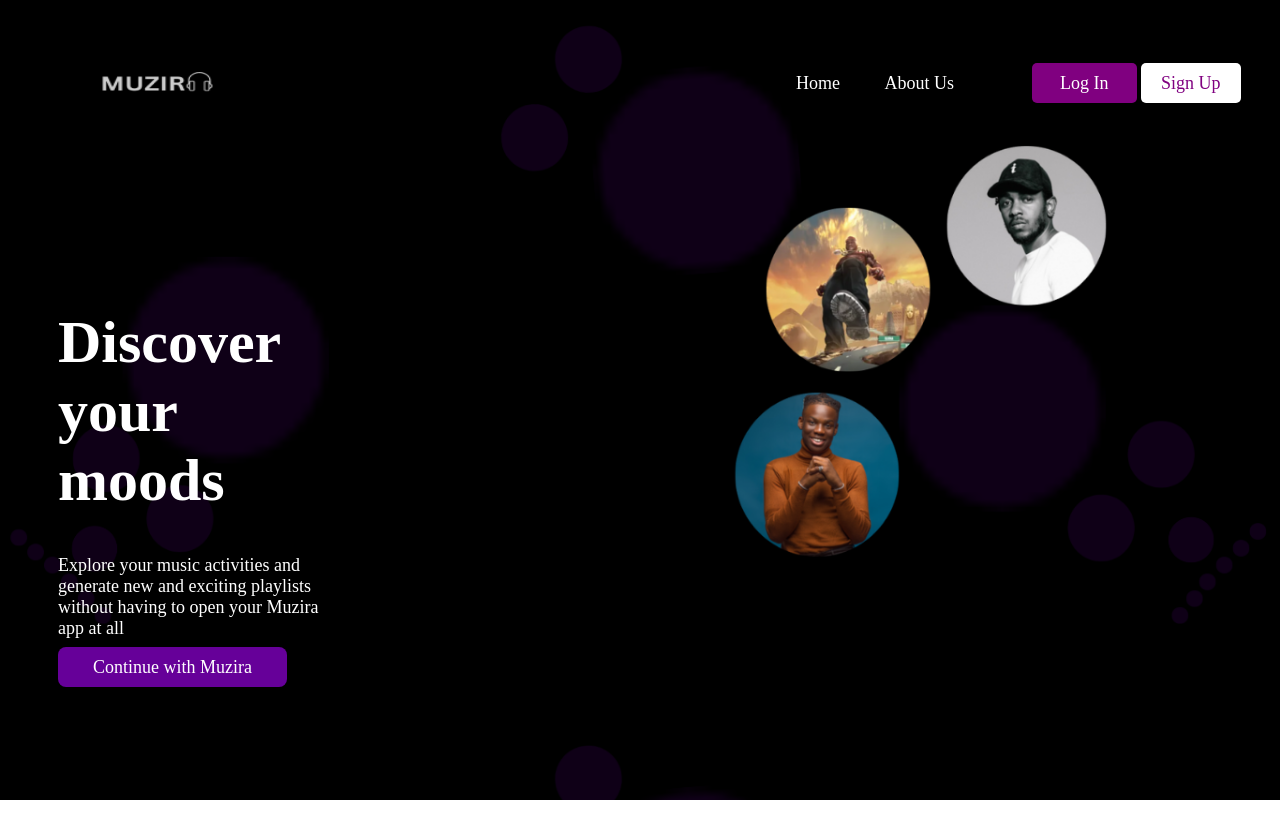
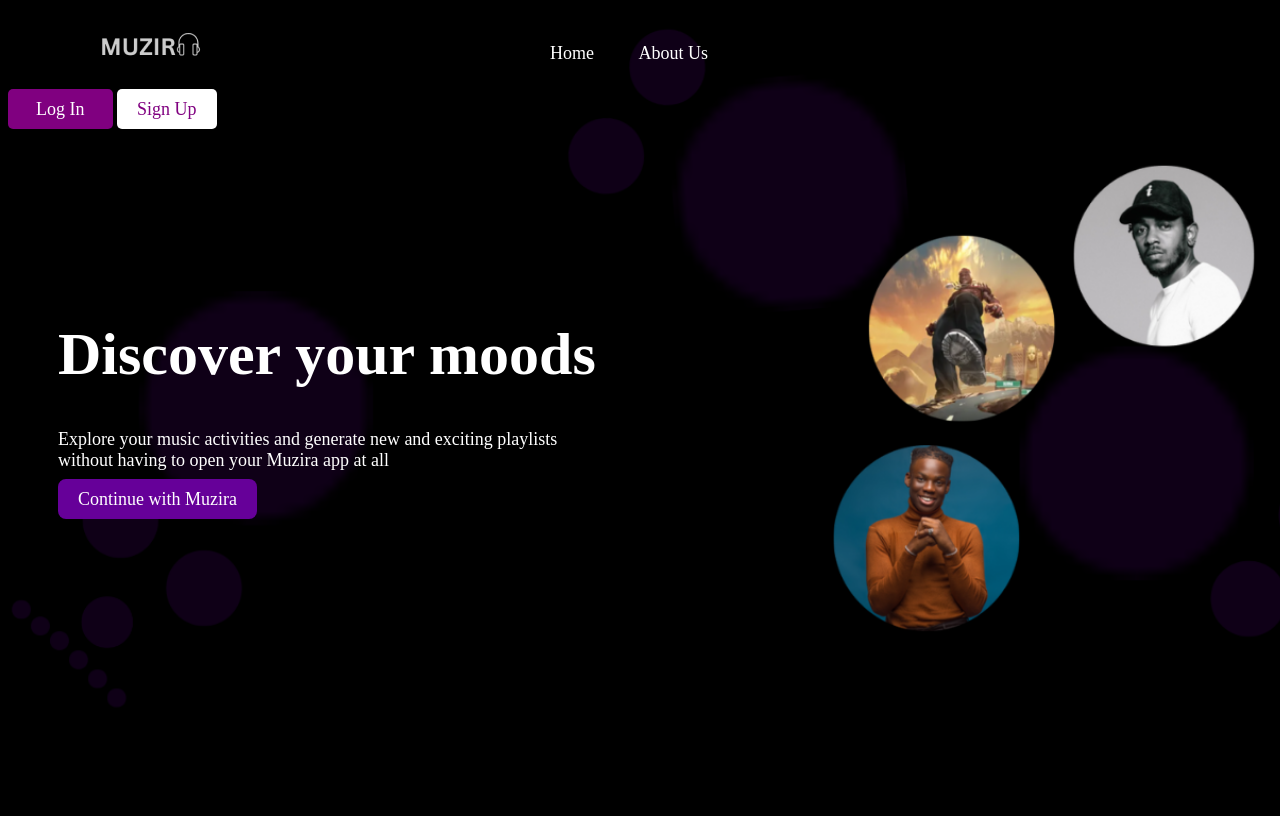
Before and after one commit to J-C01/bootcamp_week3task_muzira, a plain HTML site: page index.html in a window 1280 px wide. Drawn offline with Linux system fonts and the light colour scheme.

Commit message:
index.html updated again

```diff
--- a/index.html
+++ b/index.html
@@ -17,7 +17,7 @@
                 <img src="assets/muzira-logo-icon/muzira-headphone2.png" width="200px" height="25px"
                     style="padding-left: 80px;">
             </div>
-            <div class="column2">
+            <div class="column1">
                 <!-- <h2>Column 2</h2> -->
                 <div class="menu">
                     <a href="#" style="padding: 0px 20px;">home</a>
@@ -35,11 +35,15 @@
             </div>
         </header>
     </div>
-<main class="column-split">
-    <div class="column-split">
-        <h1 style="margin-top:200px; font-size: 60px; font-weight: 900; padding-left: 50px; text-transform: none;">Discover your moods</h1>
-        <p  style="padding-left: 50px; text-transform: none; font-size: 18px; font-weight: 300;">Explore your music activities and generate new and exciting playlists without having to open your Muzira app at all</p>
+<main>
+    <div class="column-split row">
+        <h1 style="margin-top:200px; font-size: 60px; font-weight: 900; padding-left: 50px; padding-right: 40px; text-transform: none;overflow-x: auto;">Discover your moods</h1>
+    <div >
+        <p  style="padding-left: 50px; padding-right:50px; text-transform: none; font-size: 18px; font-weight: 300;">Explore your music activities and generate new and exciting playlists without having to open your Muzira app at all</p>
+    </div>
+    <div>
         <a href="#" class="btn btn-button">Continue with Muzira</a>
+    </div>
     </div>
 
 </main>
--- a/style.css
+++ b/style.css
@@ -6,27 +6,29 @@
      font-family: rubik;
      font-weight: 400;
      font-size: 18px;
+     width: auto;
+     height: auto;
  }
 
  body {
      background: url(images/landingpage.png);
      background-size: cover;
-     width: 100vw ;
-     height: 70vh;
+     width: 100%;
+     height: 100vh;
  }
 
  /* Create two equal columns that floats next to each other */
  .column1 {
-     margin-top: 50px;
+     margin-top: 10px;
      float: left;
-     width: 60%;
+     width: 40%;
      padding: 10px;
      height: auto;
      /* Should be removed. Only for demonstration */
  }
 
  .column2 {
-     margin-top: 50px;
+    margin-top: 10px;
      float: left;
      width: 20%;
      padding: 0px 0px;
@@ -44,19 +46,21 @@
  }
 
  .column3 {
-     margin-top: 50px;
+    margin-top: 10px;
      float: left;
-     width: 20%;
+     width: 40%;
      padding: 0px;
  }
 
  .column-split {
+     float: left;
      width: 50%;
+     box-sizing: border-box;
  }
 
  .btn {
      background-color: #660099;
-     padding: 10px 35px;
+     padding: 10px 20px;
      border-radius: 8px;
      text-transform: none;
  }
```
